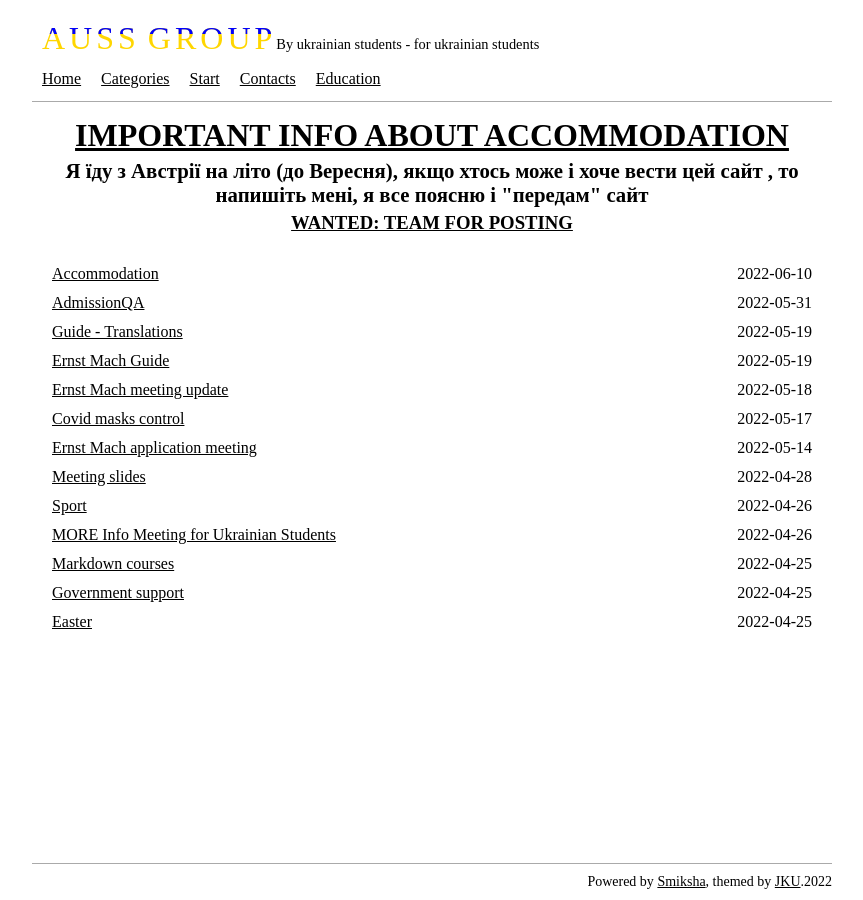
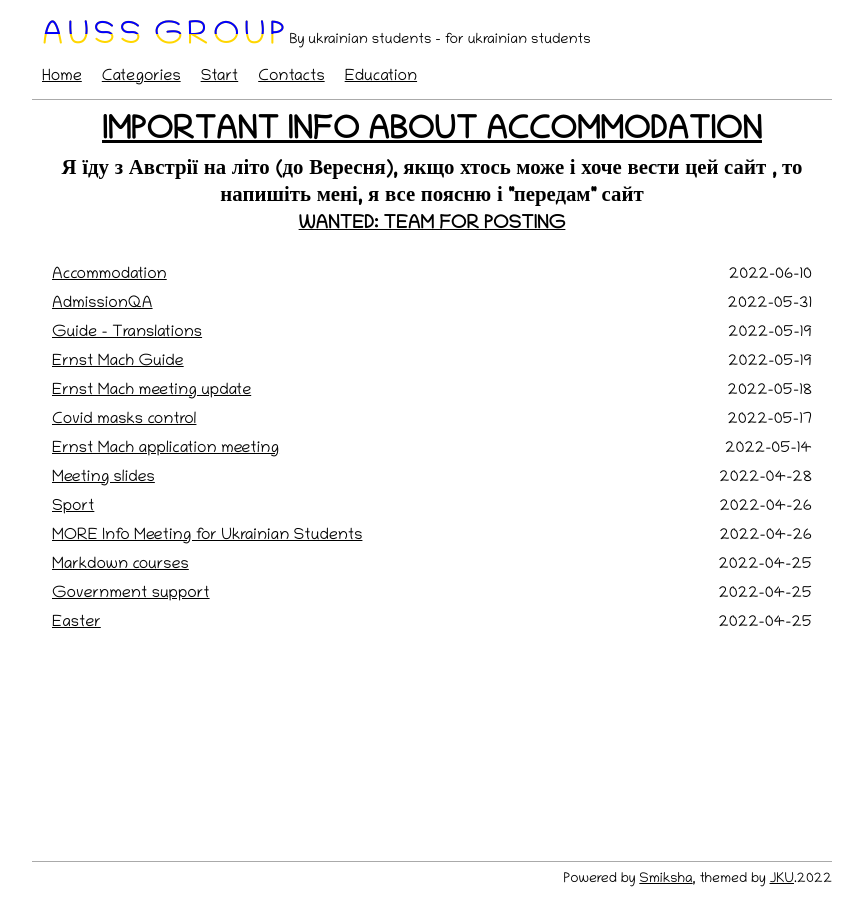
Before and after one commit to smiksha1701/JKU, a Jekyll site: the page built from index.html, in a window 1280 px wide. Shown: the whole page, without its empty margins (208-1071 px from the left). Built offline with Jekyll 4.4.1, drawn with Linux system fonts in a browser that asks for light colours; the list of posts is cut into pages by our own code.

Commit message:
Add font

```diff
--- a/_sass/reset.scss
+++ b/_sass/reset.scss
@@ -1,9 +1,13 @@
 @charset "utf-8";
-
+@font-face {
+  font-family: F16;
+  src: url($baseurl+"/assets/images/Chilanka-Regular.ttf") format('truetype');
+  font-style: normal;
+}
 * {
   margin: 0;
   padding: 0;
-  font-family:  'Chilanka', cursive;;
+  font-family:  'F16', cursive;;
 }
 
 html, body {
```
Also changed, not shown: assets/images/Chilanka-Regular.ttf (added).
